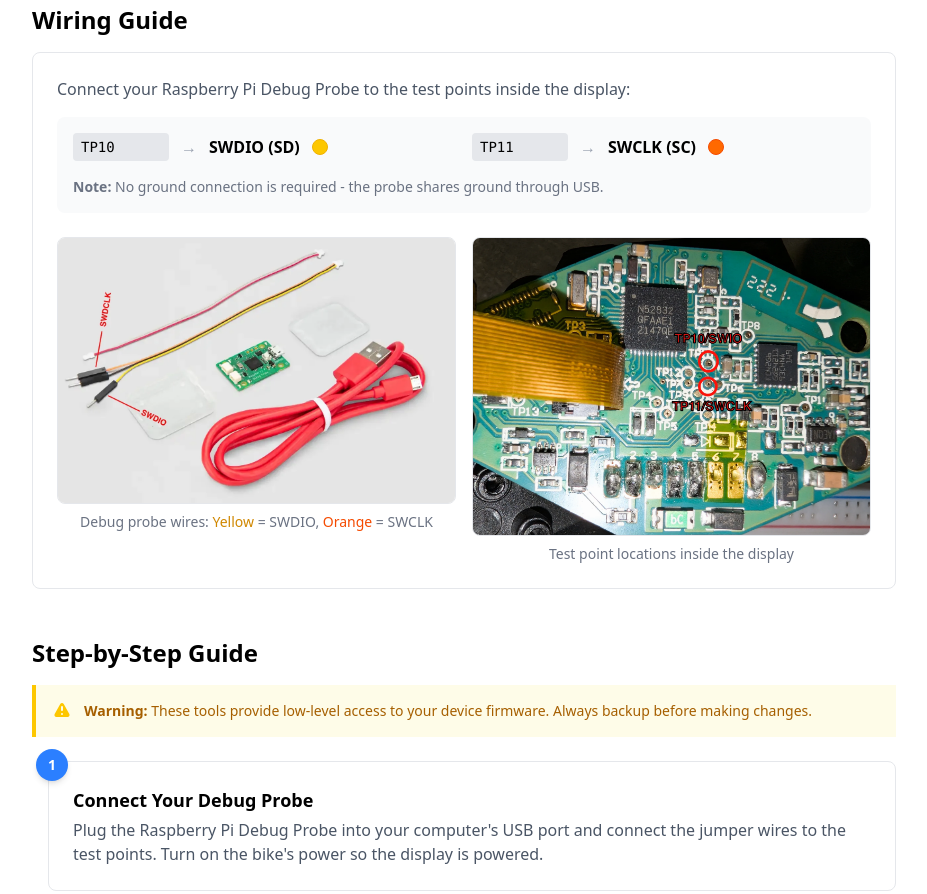
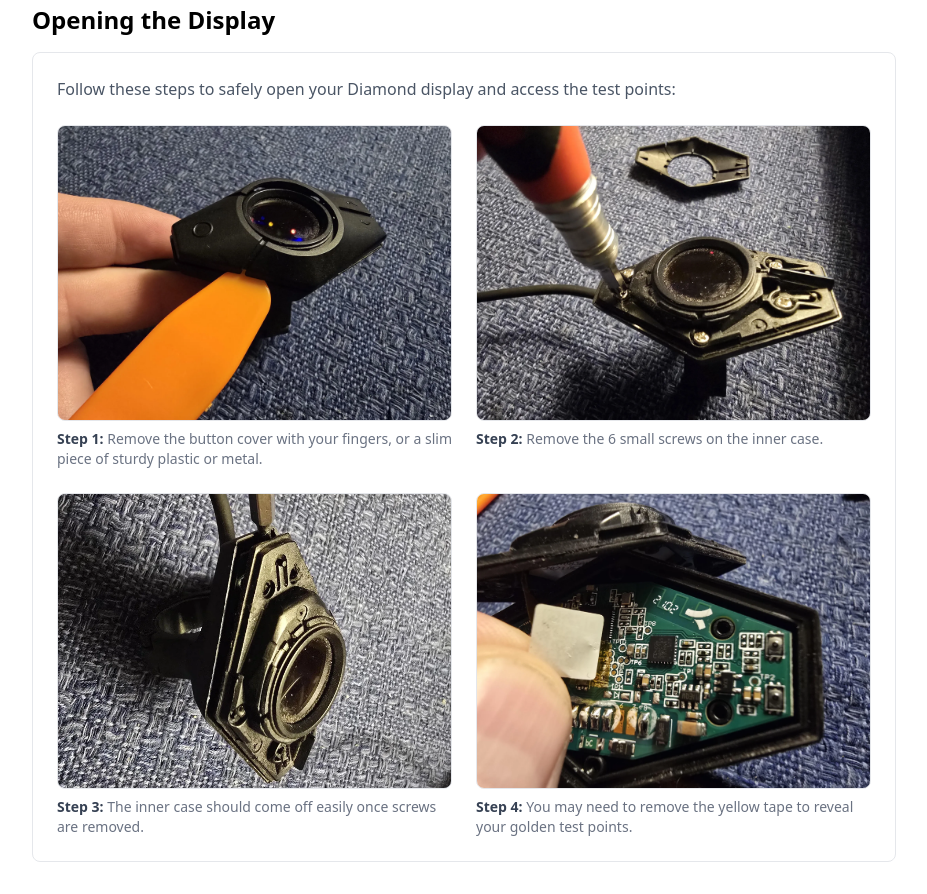
Before and after one commit to reverse-bike/sdcfw, an Astro site in the folder apps/web/: page / in a window 1280 px wide. Shown: the part 1239-2133 px from the top of the page, without its empty margins (176-1103 px from the left). Built offline with nearby package versions, Linux system fonts and the light colour scheme; Astro itself is replaced by a stand-in of ours.

Commit message:
Add how to open

```diff
--- a/apps/web/src/pages/index.astro
+++ b/apps/web/src/pages/index.astro
@@ -71,8 +71,8 @@ import GuidedTutorial from '../components/GuidedTutorial';
 							<strong class="text-gray-900">Jumper wires</strong>
 							<span class="text-sm text-gray-500 ml-2">(Included with debug probe)</span>
 							<p class="text-gray-600 text-sm mt-1">
-								Two female-to-female jumper wires to connect the debug probe to the test points.
-								You only need to connect SWDIO and SWCLK - no ground wire required.
+								Three male-ended jumper wires to connect the debug probe to the test points.
+								The GND wire will be shimmed into the white connector on the backside of the PCB, and the SW wires will be held in place ont the test points.
 							</p>
 						</div>
 					</li>
@@ -103,6 +103,70 @@ import GuidedTutorial from '../components/GuidedTutorial';
 						The Diamond display - open this to access the test points
 					</figcaption>
 				</figure>
+			</div>
+		</section>
+
+		<!-- Opening the Display -->
+		<section class="mb-12">
+			<h2 class="text-2xl font-bold mb-4">Opening the Display</h2>
+			<div class="bg-white border border-gray-200 rounded-lg p-6">
+				<p class="text-gray-600 mb-6">
+					Follow these steps to safely open your Diamond display and access the test points:
+				</p>
+
+				<div class="grid grid-cols-1 sm:grid-cols-2 gap-6">
+					<figure>
+						<a href="/dd-dis-01-buttons.webp" target="_blank" rel="noopener" class="block aspect-[4/3] overflow-hidden rounded-lg border border-gray-200">
+							<img
+								src="/dd-dis-01-buttons.webp"
+								alt="Step 1: Display buttons"
+								class="w-full h-full object-cover hover:opacity-90 transition-opacity cursor-zoom-in"
+							/>
+						</a>
+						<figcaption class="text-sm text-gray-500 mt-2">
+							<span class="font-semibold text-gray-700">Step 1:</span> Remove the button cover with your fingers, or a slim piece of sturdy plastic or metal.
+						</figcaption>
+					</figure>
+
+					<figure>
+						<a href="/dd-dis-02-screws.webp" target="_blank" rel="noopener" class="block aspect-[4/3] overflow-hidden rounded-lg border border-gray-200">
+							<img
+								src="/dd-dis-02-screws.webp"
+								alt="Step 2: Remove screws"
+								class="w-full h-full object-cover hover:opacity-90 transition-opacity cursor-zoom-in"
+							/>
+						</a>
+						<figcaption class="text-sm text-gray-500 mt-2">
+							<span class="font-semibold text-gray-700">Step 2:</span> Remove the 6 small screws on the inner case.
+						</figcaption>
+					</figure>
+
+					<figure>
+						<a href="/dd-dis-03-cover.webp" target="_blank" rel="noopener" class="block aspect-[4/3] overflow-hidden rounded-lg border border-gray-200">
+							<img
+								src="/dd-dis-03-cover.webp"
+								alt="Step 3: Remove cover"
+								class="w-full h-full object-cover hover:opacity-90 transition-opacity cursor-zoom-in"
+							/>
+						</a>
+						<figcaption class="text-sm text-gray-500 mt-2">
+							<span class="font-semibold text-gray-700">Step 3:</span> The inner case should come off easily once screws are removed.
+						</figcaption>
+					</figure>
+
+					<figure>
+						<a href="/dd-dis-04-sticker.webp" target="_blank" rel="noopener" class="block aspect-[4/3] overflow-hidden rounded-lg border border-gray-200">
+							<img
+								src="/dd-dis-04-sticker.webp"
+								alt="Step 4: Sticker location"
+								class="w-full h-full object-cover hover:opacity-90 transition-opacity cursor-zoom-in"
+							/>
+						</a>
+						<figcaption class="text-sm text-gray-500 mt-2">
+							<span class="font-semibold text-gray-700">Step 4:</span> You may need to remove the yellow tape to reveal your golden test points.
+						</figcaption>
+					</figure>
+				</div>
 			</div>
 		</section>
 
```
Also changed, not shown: apps/web/public/dd-dis-01-buttons.webp (added), apps/web/public/dd-dis-02-screws.webp (added), apps/web/public/dd-dis-03-cover.webp (added), apps/web/public/dd-dis-04-sticker.webp (added).
